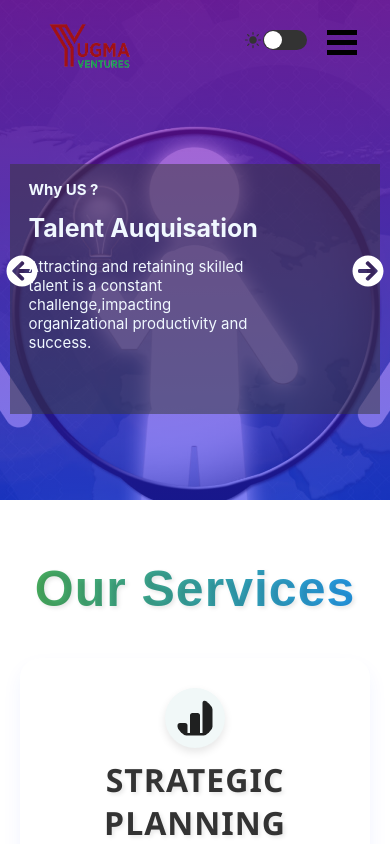
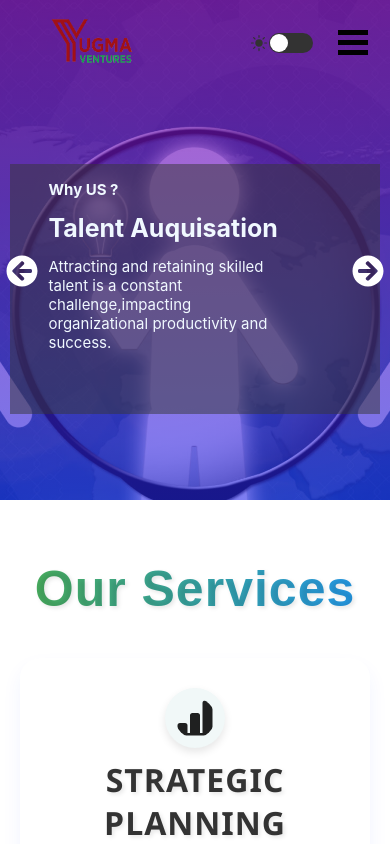
Before and after one commit to krushna53/yugma-ventures-main, a React (Create React App) app: page / in a window 390 px wide. Shown: the top 844 px of the page. Built offline with nearby package versions, Linux system fonts and the light colour scheme.

Commit message:
Fixed carousel and navbar alignment in mobile view

```diff
--- a/src/components/Navbar.css
+++ b/src/components/Navbar.css
@@ -217,7 +217,7 @@
 @media only screen and (max-width: 768px) {
   .menu-icon {
     display: block;
-    margin-right: 50px;
+    margin-right: 20px;
   }
   .nav .main_list{
     height: 60px;
@@ -226,11 +226,11 @@
 
   .logo{
     margin-right: 30px;
-    margin-top: -10px;
+    margin-top: -15px;
   }
 
   .theme_switch{
-    margin-top: 20px;
+    margin-top: 22.5px;
     display: flex;
   }
 
@@ -269,9 +269,25 @@
 
 @media only screen and (max-width: 480px){
   .theme_switch{
-    margin-right: 20px;
+    margin-right: 5px;
   }
   .nav .main_list{
     height: 60px;
   }
+
+  .menu-icon {
+    margin-right: 10px;
+  }
 }
+
+@media only screen and (max-width: 390px){
+
+  .theme_switch{
+    margin-right: 20px;
+  }
+
+  .menu-icon {
+    display: block;
+    margin-right: 30px;
+  }
+}
--- a/src/components/SimpleCarousel.css
+++ b/src/components/SimpleCarousel.css
@@ -159,18 +159,21 @@
     .simple-carousel .carousel-inner-content h3 {
       margin-top: 10px;
       font-size: 15px;
+      margin-left: 20px;
     }
 
     .simple-carousel .carousel-inner-content h2 {
       font-size: 25px; /* Adjust the font size as needed for smaller screens */
       margin-top: 20px;
       top: 10%;
+      margin-left: 20px;
     }
 
     .simple-carousel .carousel-inner-content p {
       font-size: 15px; /* Adjust the font size as needed for smaller screens */
       margin-top: 15px;
       top: 20%;
+      margin-left: 20px;
     }
 
     .simple-carousel button {
```
Also changed, not shown: 1 other file (tests, documents, lock files or other folders).
